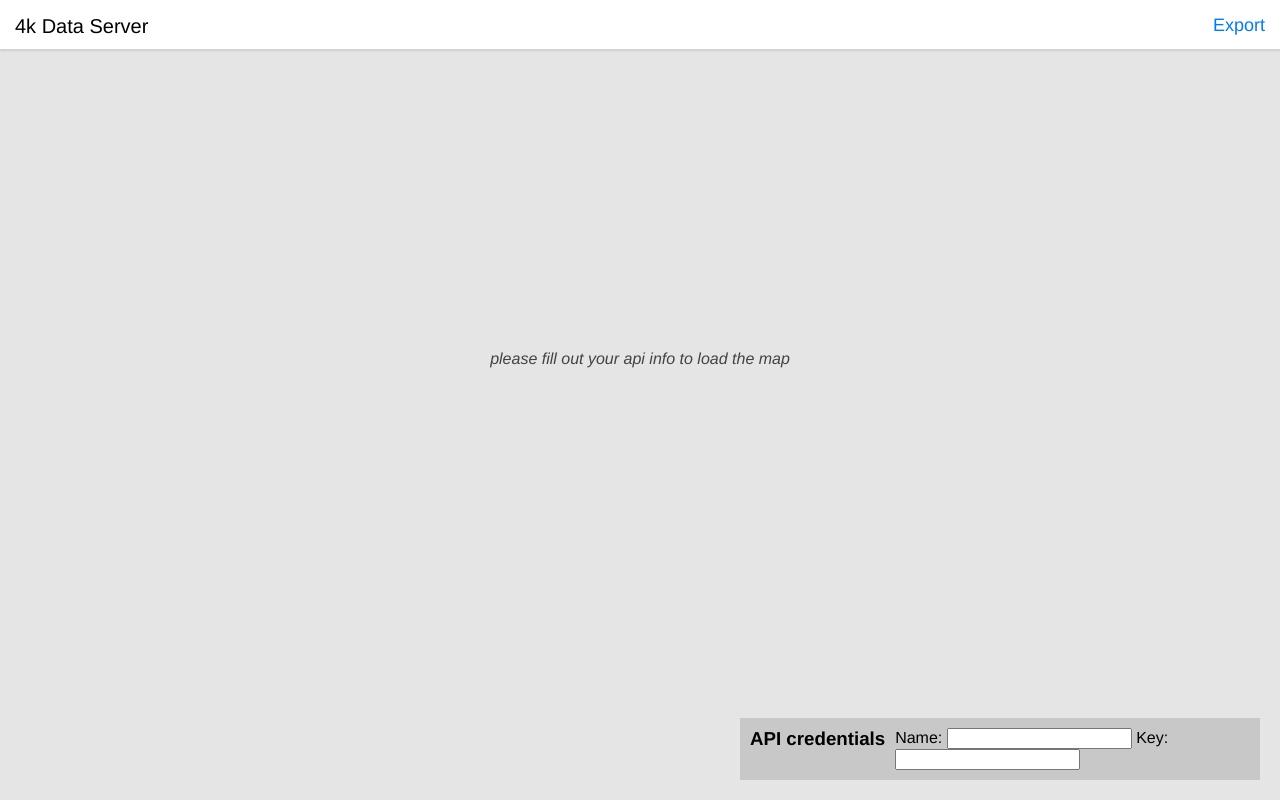
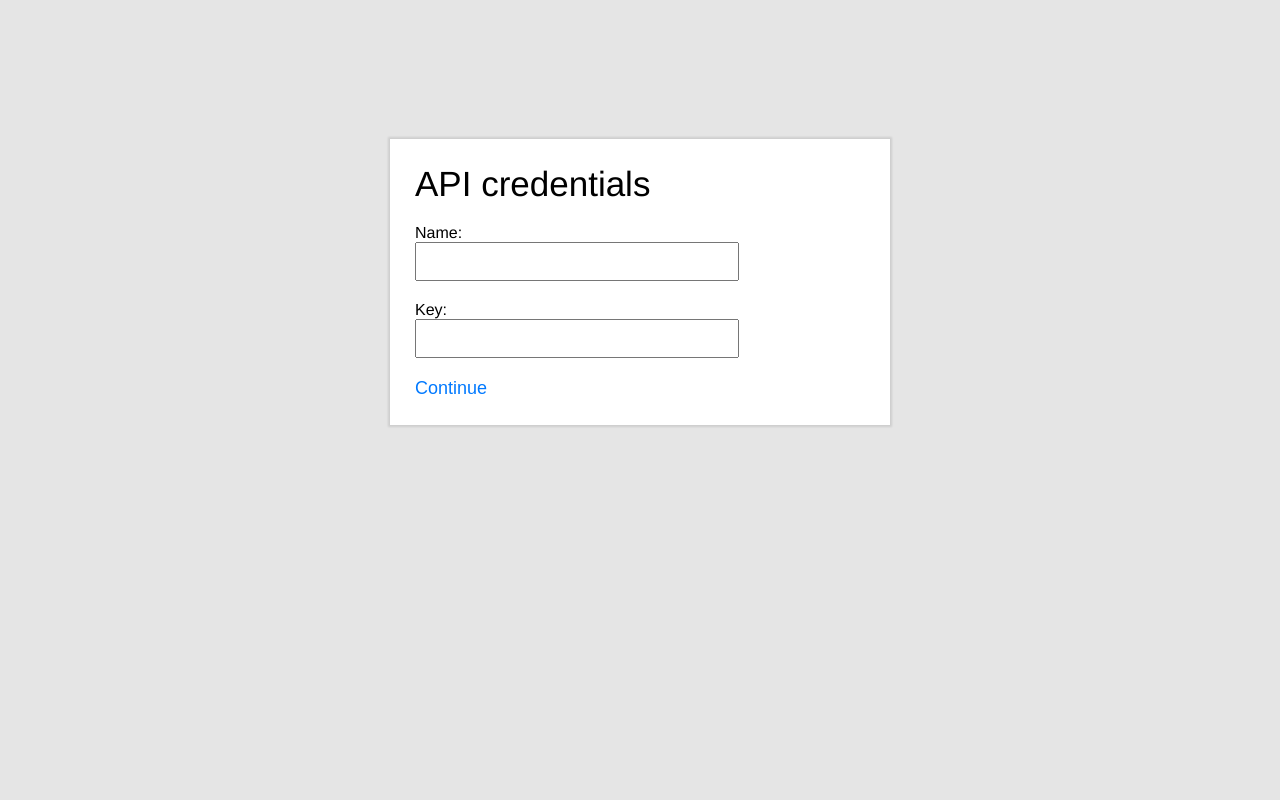
Before and after one commit to 4kmapping/4k-app-simple-server, a Django app: page / in a window 1280 px wide. Run offline with Django 3.2, Linux system fonts and the light colour scheme; some libraries are stand-ins or nearby versions.

Commit message:
prettifies the login process

```diff
--- a/appserver/templates/home.html
+++ b/appserver/templates/home.html
@@ -21,18 +21,16 @@
 
 			<a href="javascript://" class="export">Export</a>
 
-<!-- 			<div class="toggle">
+			<div class="toggle">
 				<a href="javascript://" class="selected">Map</a>
 				<a href="javascript://">Stats</a>
 			</div>
- -->
+
 		</header>
 
 		<section class="main">
 
-			<p>please fill out your api info to load the map</p>
-
-			<footer>
+			<form class="modal" id="api_info">
 
 				<h3>API credentials</h3>
 
@@ -42,7 +40,13 @@
 				<label for="api_key">Key:</label>
 				<input type="text" name="api_key" id="api_key">
 
-			</footer>
+				<br>
+
+				<input type="submit" value="Continue">
+
+			</form>
+
+
 		</section>
 
 
--- a/static/css/main.css
+++ b/static/css/main.css
@@ -22,14 +22,19 @@ a {
   background-color: #e5e5e5; }
   .toggle a {
     display: inline-block;
-    width: 78px;
+    width: 77px;
     color: #575757;
+    font-size: 15px;
+    text-align: center;
     padding: 5px 10px;
-    background-color: #F0F0F0; }
+    background-color: #e5e5e5;
+    border: none; }
     .toggle a.selected {
-      background-color: #e5e5e5; }
+      border-right: 1px solid #dbdbdb;
+      background-color: #F0F0F0; }
 
 header {
+  display: none;
   position: relative;
   z-index: 100;
   padding: 10px 15px;
@@ -65,21 +70,48 @@ header {
     right: 0;
     bottom: 0; }
   .main p {
-    margin-top: 300px;
-    text-align: center;
     font-style: italic;
     color: #434343; }
   .main a {
     font-size: 10px; }
 
-footer {
-  width: 500px;
-  padding: 10px;
+.modal {
+  width: 450px;
+  padding: 25px;
   position: absolute;
-  bottom: 20px;
-  right: 20px;
+  bottom: 50%;
+  left: 50%;
+  margin-left: -250px;
+  margin-top: -15%;
   z-index: 75;
-  background-color: #c8c8c8; }
-  footer h3 {
-    float: left;
-    margin-right: 10px; }
+  background-color: white;
+  -webkit-box-shadow: 0px 0px 2px 2px rgba(1, 1, 1, 0.1);
+  box-shadow: 0px 0px 2px 2px rgba(1, 1, 1, 0.1); }
+  .modal h3 {
+    font-size: 35px;
+    margin-right: 10px;
+    font-weight: 300;
+    margin-bottom: 20px; }
+
+form label {
+  display: inline-block;
+  width: 100%; }
+form input[type="text"] {
+  margin-bottom: 20px;
+  width: 300px;
+  padding: 10px; }
+form input[type="submit"] {
+  -webkit-appearance: none;
+  background-color: transparent;
+  border: none;
+  border-bottom: 1px solid transparent;
+  padding: 0;
+  color: #0079ff;
+  font-size: 18px;
+  cursor: pointer;
+  text-align: left; }
+  form input[type="submit"]:hover {
+    border-bottom: 1px solid #0079ff; }
+
+#api_info {
+  display: none; }
--- a/static/css/main.scss
+++ b/static/css/main.scss
@@ -61,18 +61,24 @@ a {
 
 	a {
 		display: inline-block;
-		width: 78px;
+		width: 77px;
 		color: #575757;
+		font-size: 15px;
+		text-align: center;
 		padding: 5px 10px;
-		background-color: #F0F0F0;
+		background-color: $lightGrey;
+		border: none;
 
 		&.selected {
-			background-color: $lightGrey;
+			border-right: 1px solid $offLightGrey;
+			background-color: #F0F0F0;
 		}
 	}
 }
 
 header {
+
+	display: none;
 
 	position: relative;
 	z-index: 100;
@@ -118,8 +124,6 @@ header {
 	}
 
 	p {
-		margin-top: 300px;
-		text-align: center;
 		font-style: italic;
 		color: $darkGrey;
 	}
@@ -130,19 +134,66 @@ header {
 
 }
 
-footer {
-	width: 500px;
+.modal {
+	width: 450px;
 
-	padding: 10px;
+	padding: 25px;
 
 	position: absolute;
-	bottom: 20px; right: 20px;
+	bottom: 50%;
+	left: 50%;
+	margin-left: -250px;
+	margin-top: -15%;
 	z-index: 75;
 
-	background-color: $darkLightGrey;
+	background-color: $white;
+
+	@include dropshadow ;
 
 	h3 {
-		float: left;
+		// float: left;
+		font-size: 35px;
 		margin-right: 10px;
+		font-weight: 300;
+		margin-bottom: 20px;
 	}
 }
+
+form {
+
+	label {
+		display: inline-block;
+		width: 100%;
+	}
+
+	input[type="text"] {
+		margin-bottom: 20px;
+		width: 300px;
+		padding: 10px;
+	}
+
+	input[type="submit"] {
+		-webkit-appearance: none;
+		background-color: transparent;
+		border: none;
+		border-bottom: 1px solid transparent;
+
+		padding: 0;
+
+		color: $happyBlue;
+		font-size: 18px;
+
+		cursor: pointer;
+
+		text-align: left;
+
+		&:hover {
+			border-bottom: 1px solid $happyBlue;
+		}
+
+	}
+}
+
+#api_info {
+	display: none;
+}
--- a/static/js/main.js
+++ b/static/js/main.js
@@ -1,13 +1,39 @@
+//for jshint to stop crying
+var $ = $,
+    L = L ;
+
 $(document).ready(function(){
+
+    var showLogin = function(){
+        $('#api_info').fadeIn() ;
+    } ;
+
+    $('#api_info').submit(function(){
+
+        var $this = $(this),
+            name = $this.find('input[name="api_name"]').val(),
+            key = $this.find('input[name="api_key"]').val() ;
+
+        localStorage.api_name = name ;
+        localStorage.api_key = key ;
+
+        $this.fadeOut();
+
+        init() ;
+
+        return false ;
+
+    }) ;
 
     var loadMap = function(){
 
+        if($('#map').length > 0) $('#map').remove();
+        $('section').prepend('<div id="map"></div>') ;
+
         $.ajax({
             url: '/api/0.1/location/',
-            // crossDomain: true,
-            // contentType: 'application/json',
             beforeSend: function(request){
-                request.setRequestHeader('Authorization', 'ApiKey ' + $('input[name="api_name"]').val() + ':' + $('input[name="api_key"]').val());
+                request.setRequestHeader('Authorization', 'ApiKey ' + localStorage.api_name + ':' + localStorage.api_key);
             },
             success: function(data){
 
@@ -27,19 +53,26 @@ $(document).ready(function(){
             },
             error: function(){
 
-                $('#map').remove();
-                $('section').prepend('<div id="map"></div>') ;
 
-                $('.main p').html('Your api info is wrong, please try again') ;
+                $('.main p').html('Your api info is wrong, please try again.') ;
 
             }
         }) ;
 
     } ;
 
-    $('footer input:last-of-type').blur(function(){
-        loadMap();
-    }) ;
+    var init = function(){
 
+        if(localStorage.api_name === undefined && localStorage.api_key === undefined){
+            showLogin() ;
+        }
+        else {
+            $('header').fadeIn() ;
+            loadMap();
+        }
+
+    } ;
+
+    init() ;
 
 }) ;
```
